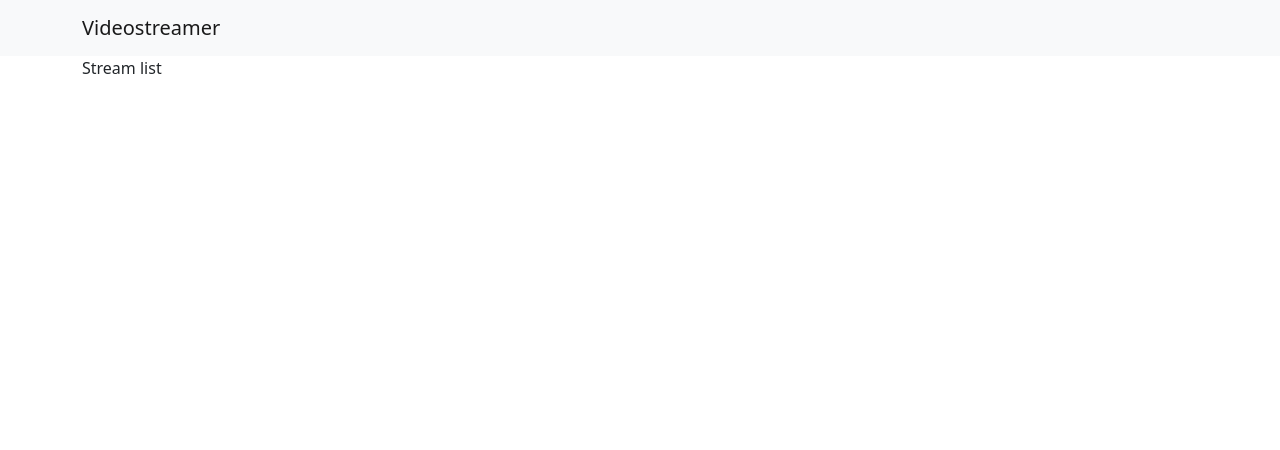
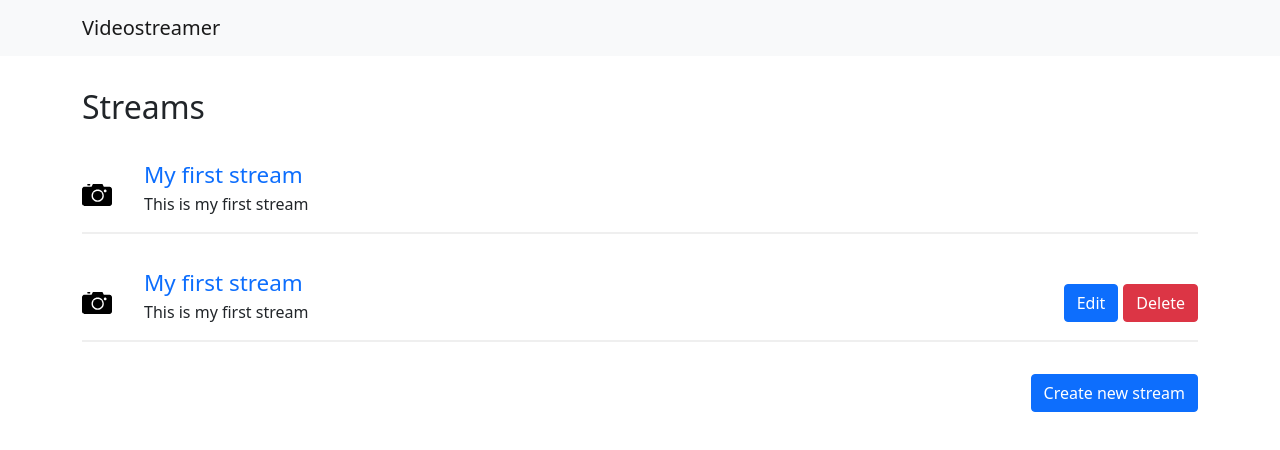
Before and after one commit to sefikspahic/videostreamer, a React (Create React App) app in the folder client/: page / in a window 1280 px wide. Shown: the top 450 px of the page. Built offline with nearby package versions, Linux system fonts and the light colour scheme.

Commit message:
Videostreamer - StreamList component changes

```diff
--- a/client/src/App.css
+++ b/client/src/App.css
@@ -4,8 +4,29 @@
 
 .page-title{
   margin-bottom: 2rem;
+  font-size: 2rem;
 }
 
 .video-box{
   margin-bottom: 2rem;
 }
+
+.stream-item{
+  display: flex;
+  align-items: center;
+  margin-bottom: 2rem;
+  border-bottom: 2px solid #eeee;
+  justify-content: space-between;
+}
+
+.stream-info{
+  display: flex;
+  flex-direction: column;
+  margin-left: 2rem;
+  margin-right: auto;
+}
+
+.stream-link{
+  text-decoration: none;
+  font-size: 1.4rem;
+}
--- a/client/src/components/StreamList/index.js
+++ b/client/src/components/StreamList/index.js
@@ -1,10 +1,83 @@
 import React from "react";
+import { Button } from "react-bootstrap";
+import { Link, useHistory } from "react-router-dom";
+
+import { ReactComponent as ReactLogo } from "../../assets/images/stream-photo.svg";
 
 const StreamList = () => {
+  let history = useHistory();
 
-    return (
-        <div>Stream list</div>
-    )
+  const redirectToHome = () => {
+    history.push("/streams/new");
+  };
+
+  const removeStream = () => {
+    history.push("/streams/delete/55");
+  };
+
+  const editStream = () => {
+    history.push("/streams/edit/55");
+  };
+
+  return (
+    <div className="page-section">
+      <h4 className="page-title">Streams</h4>
+
+      <div className="stream-list">
+        <div className="stream-item">
+          <div className="stream-icon">
+            <ReactLogo width="30" height="30" />
+          </div>
+          <div className="stream-info">
+            <Link
+              to={{
+                pathname: "/streams/134",
+              }}
+              className="stream-link"
+            >
+              My first stream
+            </Link>
+            <p>This is my first stream</p>
+          </div>
+        </div>
+        <div className="stream-item">
+          <div className="stream-icon">
+            <ReactLogo width="30" height="30" />
+          </div>
+          <div className="stream-info">
+            <Link
+              to={{
+                pathname: "/streams/134",
+              }}
+              className="stream-link"
+            >
+              My first stream
+            </Link>
+            <p>This is my first stream</p>
+          </div>
+          <div className="actions-btn">
+            <Button
+              variant="primary"
+              onClick={editStream}
+              style={{ marginRight: "5px" }}
+            >
+              Edit
+            </Button>
+            <Button variant="danger" onClick={removeStream}>
+              Delete
+            </Button>
+          </div>
+        </div>
+      </div>
+      <Button
+        variant="primary"
+        onClick={redirectToHome}
+        style={{ float: "right" }}
+      >
+        Create new stream
+      </Button>
+    </div>
+  );
 };
 
 export default StreamList;
```
Also changed, not shown: client/src/assets/images/stream-photo.svg (added).
